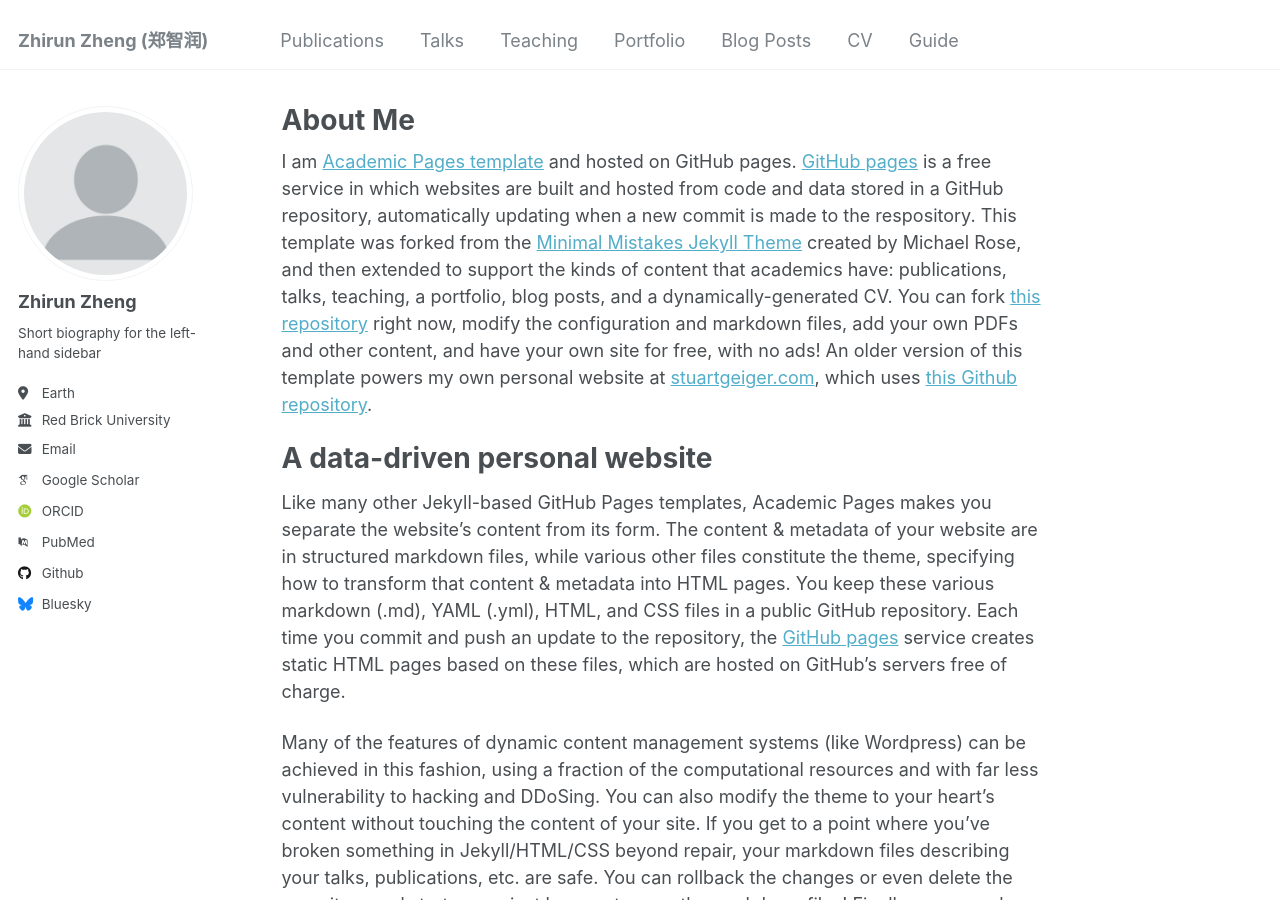
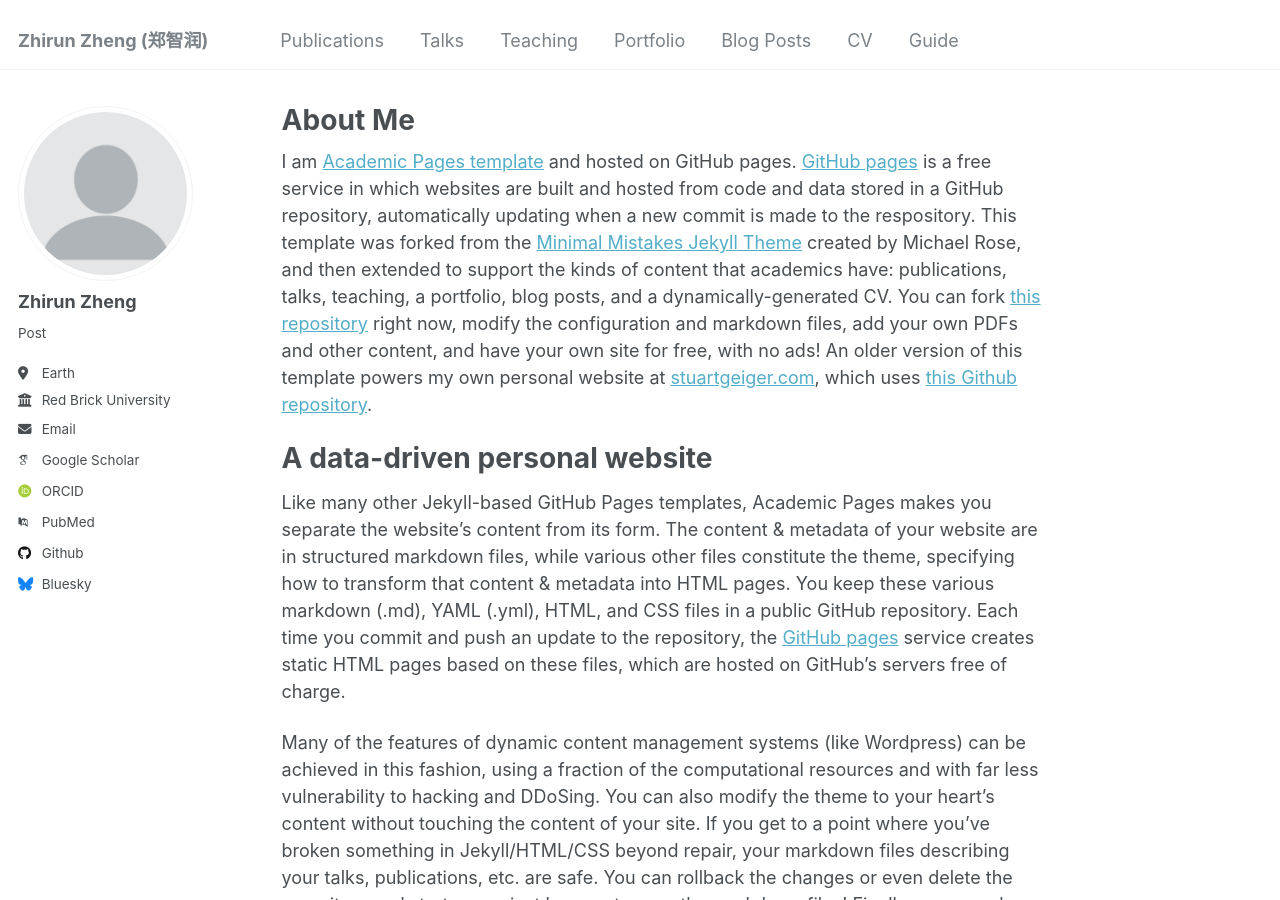
Before and after one commit to zhengzhirun/EN, a Jekyll site: the page built from _pages/about.md, in a window 1280 px wide and 900 px high. Built offline with Jekyll 4.4.1, drawn with Linux system fonts in a browser that asks for light colours; some web fonts are replaced.

Commit message:
Update _config.yml

```diff
--- a/_config.yml
+++ b/_config.yml
@@ -24,7 +24,7 @@ author:
   avatar           : "profile.png"
   name             : "Zhirun Zheng"
   pronouns         : # example: "she/her"
-  bio              : "Short biography for the left-hand sidebar"
+  bio              : "Post"
   location         : "Earth"
   employer         : "Red Brick University"
   uri              : # URL
```
